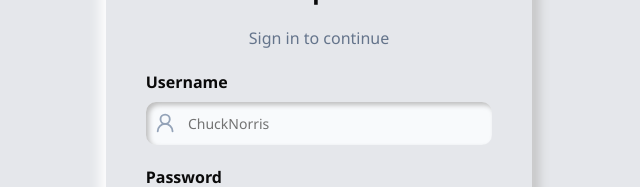
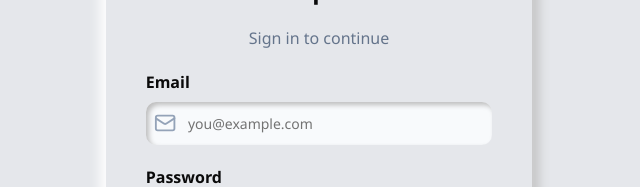
Before and after one commit to Bynib/Eatspress-web, a Vue app: page / in a window 1280 px wide. Shown: the part 171-358 px from the top of the page, without its empty margins (321-961 px from the left). Built offline with nearby package versions, Linux system fonts and the light colour scheme; the HTML template or start-up script is replaced by a standard one; what @iconify/tailwind4 would draw is missing.

Commit message:
fixed login backend

```diff
--- a/src/stores/auth.ts
+++ b/src/stores/auth.ts
@@ -113,7 +113,7 @@ export const useAuthStore = defineStore('auth', () => {
   //     }
   //   }
 
-  const login = async (credentials: { username: string; password: string }) => {
+  const login = async (credentials: { email: string; password: string }) => {
     isLoading.value = true
     try {
       const res = await useFetch(URL + '/auth/login', {
@@ -182,7 +182,6 @@ export const useAuthStore = defineStore('auth', () => {
     firstName?: string
     lastName?: string
     email?: string
-    userName?: string
     phoneNumber?: string
     oldPassword?: string
     newPassword?: string
@@ -204,7 +203,7 @@ export const useAuthStore = defineStore('auth', () => {
         return true
       } else sonner.success(data.message)
       // update only non-sensitive info in store
-      if (data.user.userName || data.user.userEmail || data.user.userDob) {
+      if (data.user.Email) {
         user.value = { ...user.value, ...data.user }
         localStorage.setItem('user', JSON.stringify(user.value))
       }
--- a/src/views/Login.vue
+++ b/src/views/Login.vue
@@ -1,5 +1,5 @@
 <script lang="ts" setup>
-import { Utensils, Mail, Lock, Eye, EyeClosed, User2 } from 'lucide-vue-next'
+import { Utensils, Mail, Lock, Eye, EyeClosed } from 'lucide-vue-next'
 import { Input } from '@/components/ui/input'
 import { Button } from '@/components/ui/button'
 import { Separator } from '@/components/ui/separator'
@@ -11,7 +11,7 @@ const auth = useAuthStore()
 const showPassword = ref(false)
 
 const userInfo = ref({
-  username: '',
+  email: '',
   password: '',
 })
 
@@ -35,14 +35,15 @@ const Navigate = (string: string) => {
       <p class="text-[#64748B]">Sign in to continue</p>
 
       <div class="flex flex-col w-full gap-2">
-        <p class="font-semibold w-full">Username</p>
+        <p class="font-semibold w-full">Email</p>
         <div
           class="w-full bg-[#F8FAFC] flex justify-center items-center p-2 rounded-lg shadow-[inset_0px_0px_0px_#ffffff,inset_3px_3px_5px_#BEBEBE]"
         >
-          <User2 class="text-[#94A3B8]" />
+          <Mail class="text-[#94A3B8]" />
           <Input
-            v-model="userInfo.username"
-            placeholder="ChuckNorris"
+            v-model="userInfo.email"
+            type="email"
+            placeholder="you@example.com"
             class="w-full h-full shadow-none text-sm sm:text-sm md:text-md border-none focus:border-none focus-visible:ring-0"
           />
         </div>
```
